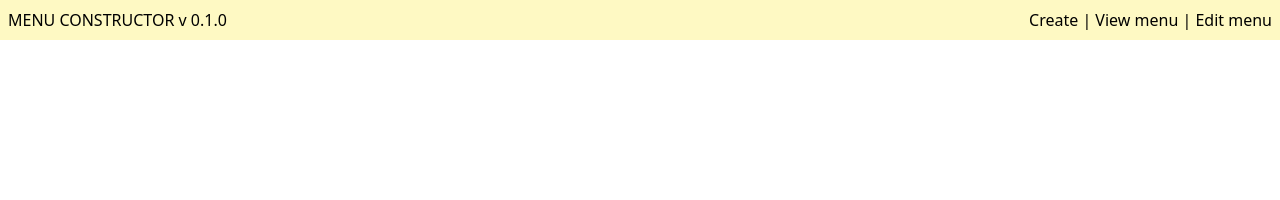
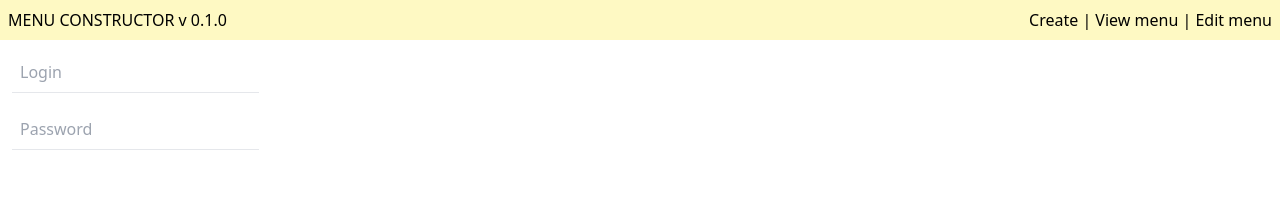
Before and after one commit to leafes/restaraunt_menu_builder, a Vue app: page /login in a window 1280 px wide. Shown: the top 200 px of the page. Built offline with nearby package versions, Linux system fonts and the light colour scheme.

Commit message:
start to implement login system

```diff
--- a/src/router/index.js
+++ b/src/router/index.js
@@ -2,7 +2,8 @@ import { createRouter, createWebHistory } from "vue-router";
 import Edit from '../views/Edit.vue';
 import Home from '../views/Home.vue';
 import Menu from '../views/Menu.vue';
-import Create from '../views/Create.vue'
+import Create from '../views/Create.vue';
+import Login from '../views/Login.vue';
 
 const routes = [
   {
@@ -25,6 +26,11 @@ const routes = [
     name: 'Create',
     component: Create
   },
+  {
+    path: '/login',
+    name: 'Login',
+    component: Login
+  }
 ];
 
 const router = createRouter({
--- /dev/null
+++ b/src/views/Login.vue
@@ -0,0 +1,41 @@
+<template>
+  <input
+    type="text"
+    placeholder="Login"
+    class="border-b p-2 mb-4 focus:border-slate-800 outline-none"
+  />
+  <br />
+  <input
+    @keydown.enter="signUp"
+    type="password"
+    placeholder="Password"
+    class="border-b p-2 mb-4 focus:border-slate-800 outline-none"
+  />
+  {{ access_token }}
+</template>
+<script>
+export default {
+  data() {
+    return {
+      login: '',
+      password: '',
+      access_token: ''
+    }
+  },
+  methods: {
+    async signUp() {
+      const user = { email: `${this.login}@bibkin.com`, username: this.login, password: this.password };
+      const f = await fetch('http://localhost:8000/api/v1/auth/sign-up', {
+        method: "POST",
+          headers: {
+            Accept: "application/json",
+            "Content-type": "application/json",
+          },
+          body: user,
+        });
+      const result = await f.json();
+      this.access_token = result.access_token;
+    }
+  }
+}
+</script>
```
